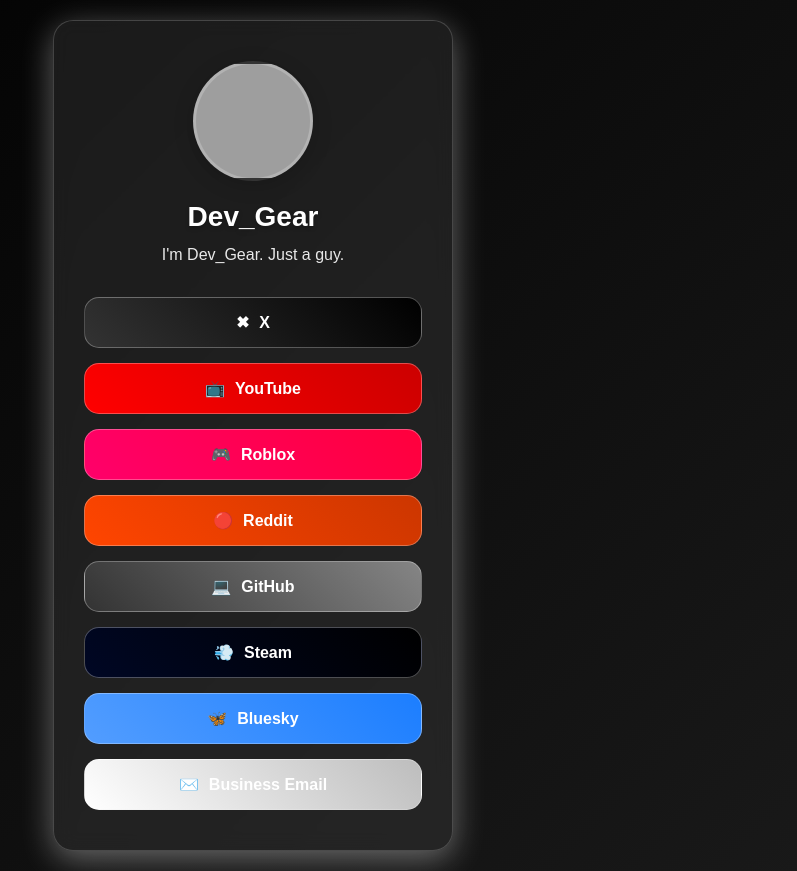
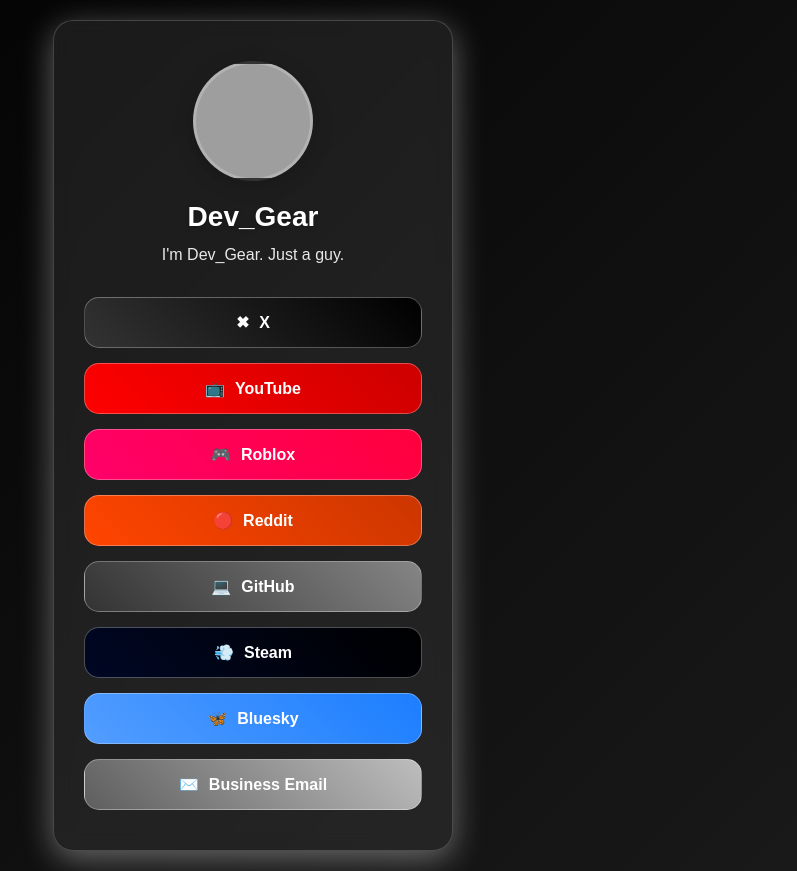
Before and after one commit to DevGeah/SocialsSite, a plain HTML site: page index.html in a window 1280 px wide. Shown: the whole page, without its empty margins (387-1184 px from the left). Drawn offline with Linux system fonts and the light colour scheme; grey boxes are pictures that could not be loaded.

Commit message:
Update index.html
final maybe

```diff
--- a/index.html
+++ b/index.html
@@ -125,7 +125,7 @@
         .reddit { background: linear-gradient(45deg, #ff4500, #cc3600); }
         .steam { background: linear-gradient(45deg, #000724, #000000); }
         .blusky { background: linear-gradient(45deg, #529dff, #1c7eff); }
-        .email { background: linear-gradient(45deg, #ffffff, #bdbdbd); }
+        .email { background: linear-gradient(45deg, #5e5e5e, #bdbdbd); }
 
         .icon {
             width: 20px;
```
